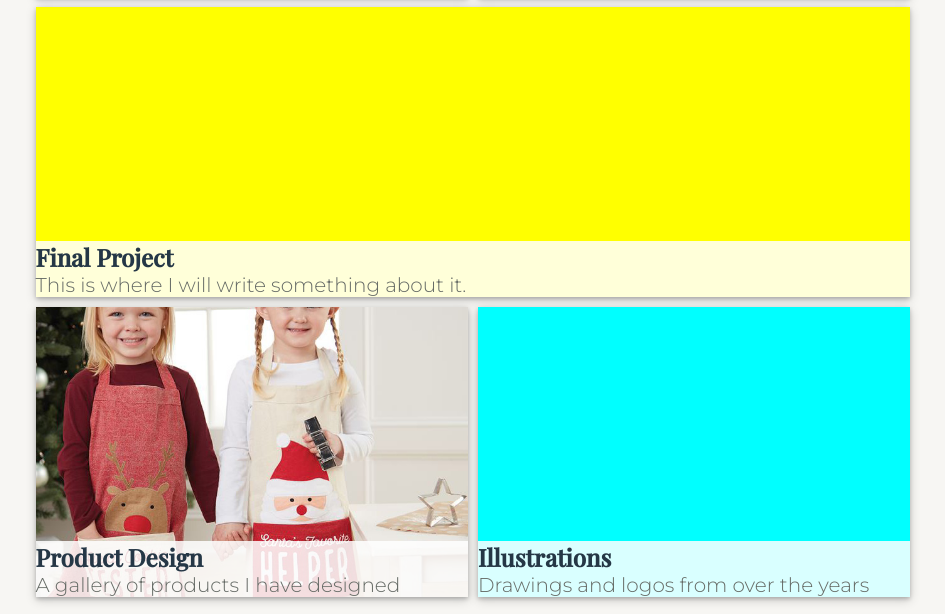
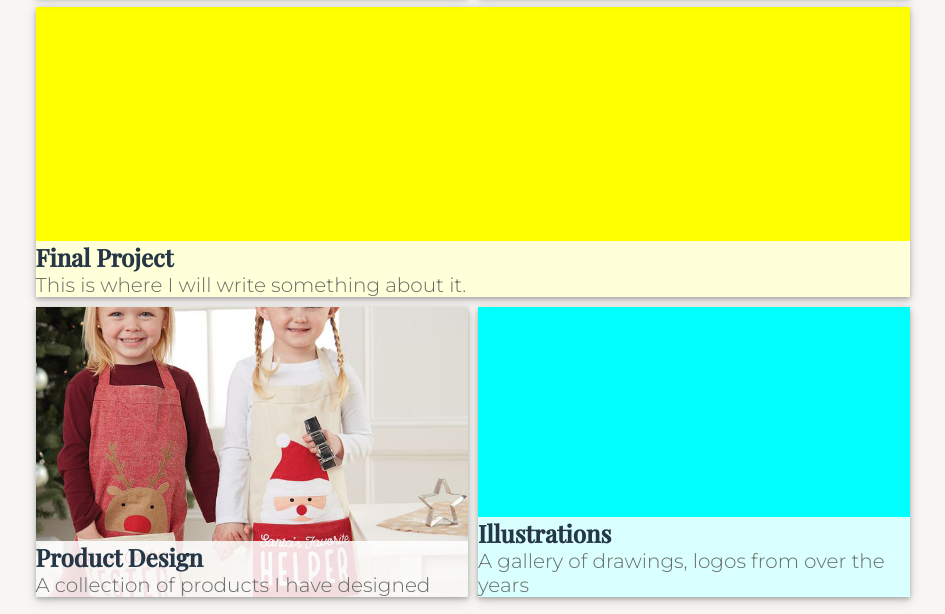
Before and after one commit to cnyapp/HW17, a plain HTML site: page index.html in a window 1280 px wide. Shown: the part 932-1546 px from the top of the page, without its empty margins (167-1112 px from the left). Drawn offline with nearby package versions, Linux system fonts and the light colour scheme.

Commit message:
text change
changed the text on illos and products

```diff
--- a/index.html
+++ b/index.html
@@ -81,7 +81,7 @@
 
             <div class="titleBox">
                 <h2>Product Design</h2>
-                <p>A gallery of products I have designed</p>
+                <p>A collection of products I have designed</p>
 
             </div></div>
 
@@ -91,7 +91,7 @@
 
             <div class="titleBox">
                 <h2>Illustrations</h2>
-                <p>Drawings and logos from over the years</p>
+                <p>A gallery of drawings, logos from over the years</p>
 
             </div></div>
         </div>
```
